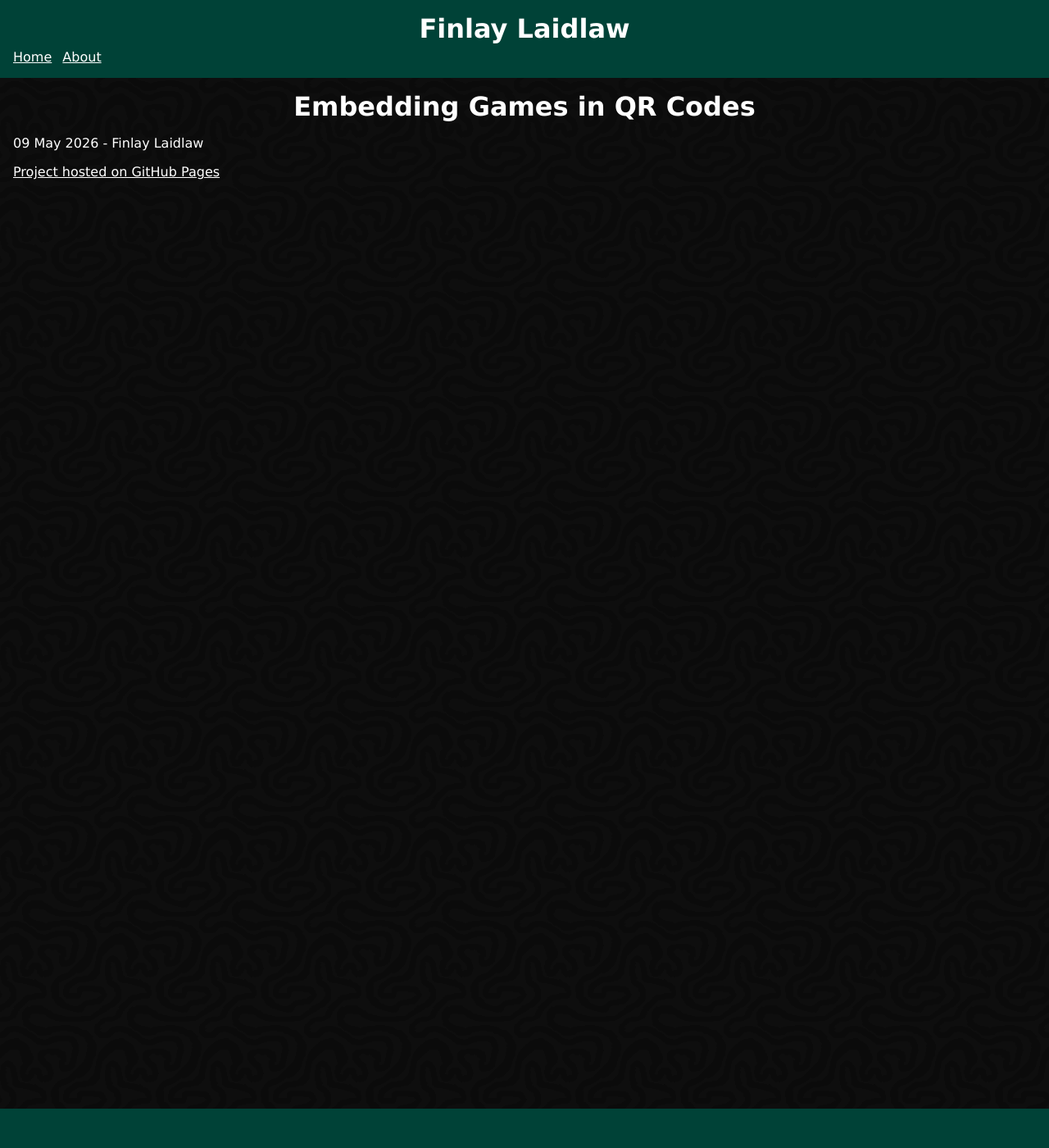
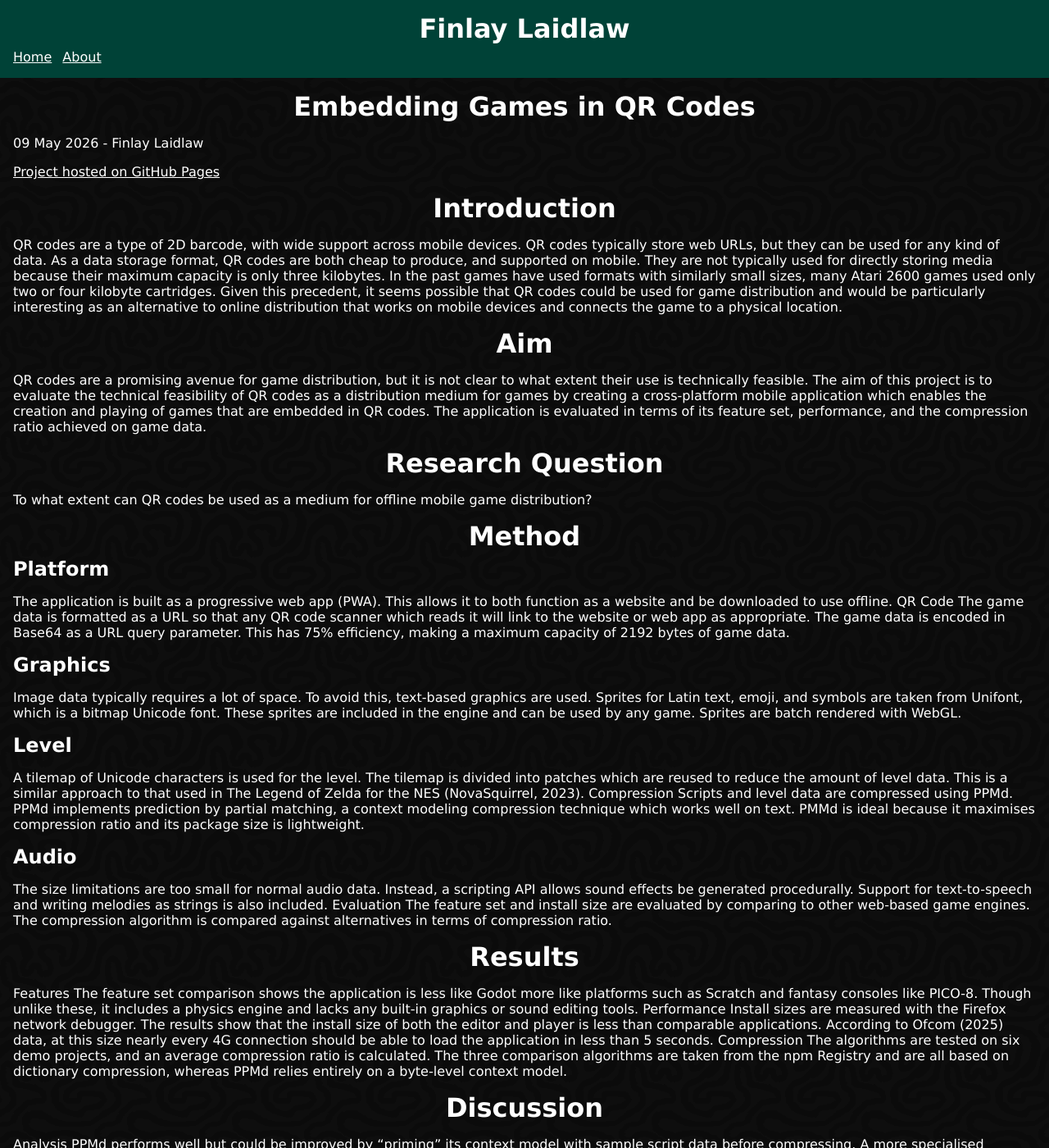
Before and after one commit to CyborgCabbage/cyborgcabbage.github.io, a Jekyll site: the page built from _posts/project/2026-05-09-honours.md, in a window 1280 px wide and 1400 px high. Shown: the whole window at 82% size. Built offline with Jekyll 4.4.1, drawn with Linux system fonts in a browser that asks for light colours; some of the changed text lies outside the part shown.

Commit message:
Add poster text to honours

```diff
--- a/_posts/project/2026-05-09-honours.md
+++ b/_posts/project/2026-05-09-honours.md
@@ -6,3 +6,44 @@ image: /assets/images/thumb_honours.png
 ---
 
 [Project hosted on GitHub Pages](https://beta-qr.unspear.com/)
+
+# Introduction
+QR codes are a type of 2D barcode, with wide support across mobile devices. QR codes typically store web URLs, but they can be used for any kind of data.
+As a data storage format, QR codes are both cheap to produce, and supported on mobile. They are not typically used for directly storing media because their maximum capacity is only three kilobytes.
+In the past games have used formats with similarly small sizes, many Atari 2600 games used only two or four kilobyte cartridges.
+Given this precedent, it seems possible that QR codes could be used for game distribution and would be particularly interesting as an alternative to online distribution that works on mobile devices and connects the game to a physical location.
+
+# Aim
+QR codes are a promising avenue for game distribution, but it is not clear to what extent their use is technically feasible.
+The aim of this project is to evaluate the technical feasibility of QR codes as a distribution medium for games by creating a cross-platform mobile application which enables the creation and playing of games that are embedded in QR codes.
+The application is evaluated in terms of its feature set, performance, and the compression ratio achieved on game data.
+
+# Research Question
+To what extent can QR codes be used as a medium for offline mobile game distribution?
+
+# Method
+## Platform
+The application is built as a progressive web app (PWA). This allows it to both function as a website and be downloaded to use offline.
+QR Code The game data is formatted as a URL so that any QR code scanner which reads it will link to the website or web app as appropriate. The game data is encoded in Base64 as a URL query parameter. This has 75% efficiency, making a maximum capacity of 2192 bytes of game data.
+## Graphics
+Image data typically requires a lot of space. To avoid this, text-based graphics are used. Sprites for Latin text, emoji, and symbols are taken from Unifont, which is a bitmap Unicode font. These sprites are included in the engine and can be used by any game. Sprites are batch rendered with WebGL.
+## Level
+A tilemap of Unicode characters is used for the level. The tilemap is divided into patches which are reused to reduce the amount of level data. This is a similar approach to that used  in The Legend of Zelda for the NES (NovaSquirrel, 2023).
+Compression Scripts and level data are compressed using PPMd. PPMd implements prediction by partial matching, a context modeling compression technique which works well on text. PMMd is ideal because it maximises compression ratio and its package size is lightweight.
+## Audio
+The size limitations are too small for normal audio data. Instead, a scripting API allows sound effects be generated procedurally. Support for text-to-speech and writing melodies as strings is also included.
+Evaluation The feature set and install size are evaluated by comparing to other web-based game engines. The compression algorithm is compared against alternatives in terms of compression ratio.
+
+# Results
+Features The feature set comparison shows the application is less like Godot more like platforms such as Scratch and fantasy consoles like PICO-8. Though unlike these, it includes a physics engine and lacks any built-in graphics or sound editing tools.
+Performance Install sizes are measured with the Firefox network debugger. The results show that the install size of both the editor and player is less than comparable applications. According to Ofcom (2025) data, at this size nearly every 4G connection should be able to load the application in less than 5 seconds.
+Compression The algorithms are tested on six demo projects, and an average compression ratio is calculated. The three comparison algorithms are taken from the npm Registry and are all based on dictionary compression, whereas PPMd relies entirely on a byte-level context model.
+
+# Discussion
+Analysis PPMd performs well but could be improved by “priming” its context model with sample script data before compressing. A more specialised algorithm could be used for level data, one that considers a 2D context and better handles multi-byte characters.
+Limitations PWA support is inadequate across platforms. A native app should be provided alongside the PWA for better compatibility.
+Practical Applications The ease with which QR code games can be copied means they cannot be monetised conventionally. To use them commercially they can be integrated into an existing experience, for example a museum could create small games to add an interactive element to exhibits. They may also fit into an activity like geocaching, where the user can collect games that they find in the environment.
+The application has no server-side logic so it can be deployed on GitHub Pages for free and used by anyone for any purpose.
+
+# Conclusion
+This project demonstrates how QR codes can be used as a medium for games. It shows novel methods for coping with the size constraint. Future work could evaluate the user experience, integrate procedural generation or use NFC stickers in the place of QR codes.
```
